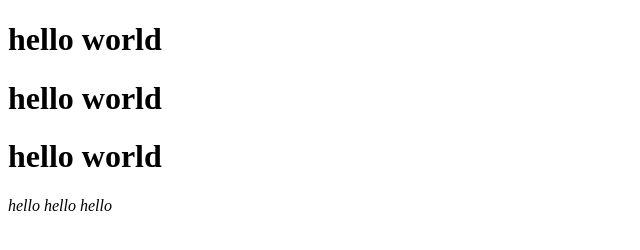
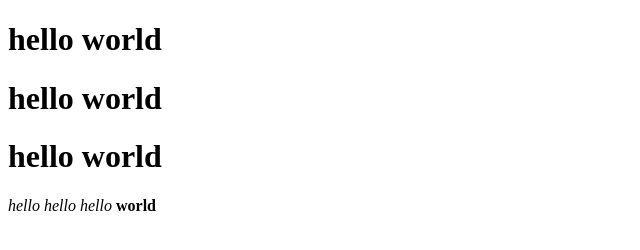
Before and after one commit to Tolkinxon/test, a plain HTML site: page index.html in a window 1280 px wide. Shown: the full height of the page, 0-640 px from the left. Drawn offline with Linux system fonts and the light colour scheme.

Commit message:
Add bold tag

```diff
--- a/index.html
+++ b/index.html
@@ -13,5 +13,6 @@
 
     <i>hello</i>
     <i>hello hello</i>
+    <b>world</b>
 </body>
 </html>
```
